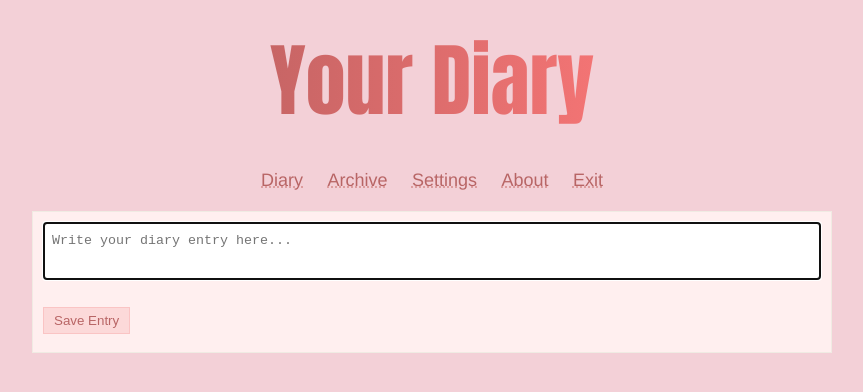
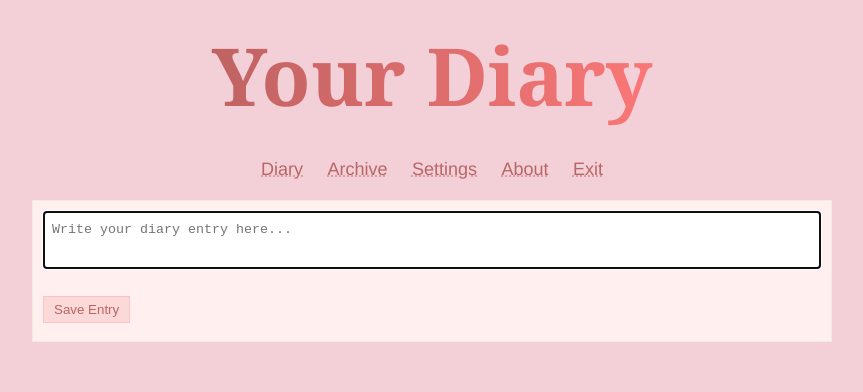
Before and after one commit to NasiChan/Password-Protected-Diary, a website: page diary.html in a window 1280 px wide. Shown: the whole page, without its empty margins (208-1071 px from the left). Drawn offline with Linux system fonts and the light colour scheme.

Commit message:
Update common.css

```diff
--- a/common.css
+++ b/common.css
@@ -16,7 +16,7 @@ body {
 /* Header */
 header {
     color: transparent;
-    font-family: Impact, Haettenschweiler, 'Arial Narrow Bold', sans-serif;
+    font-family: Georgia, 'Times New Roman', Times, serif;
     font-size: 40px;
     text-align: center;
     padding: 10px;
```
